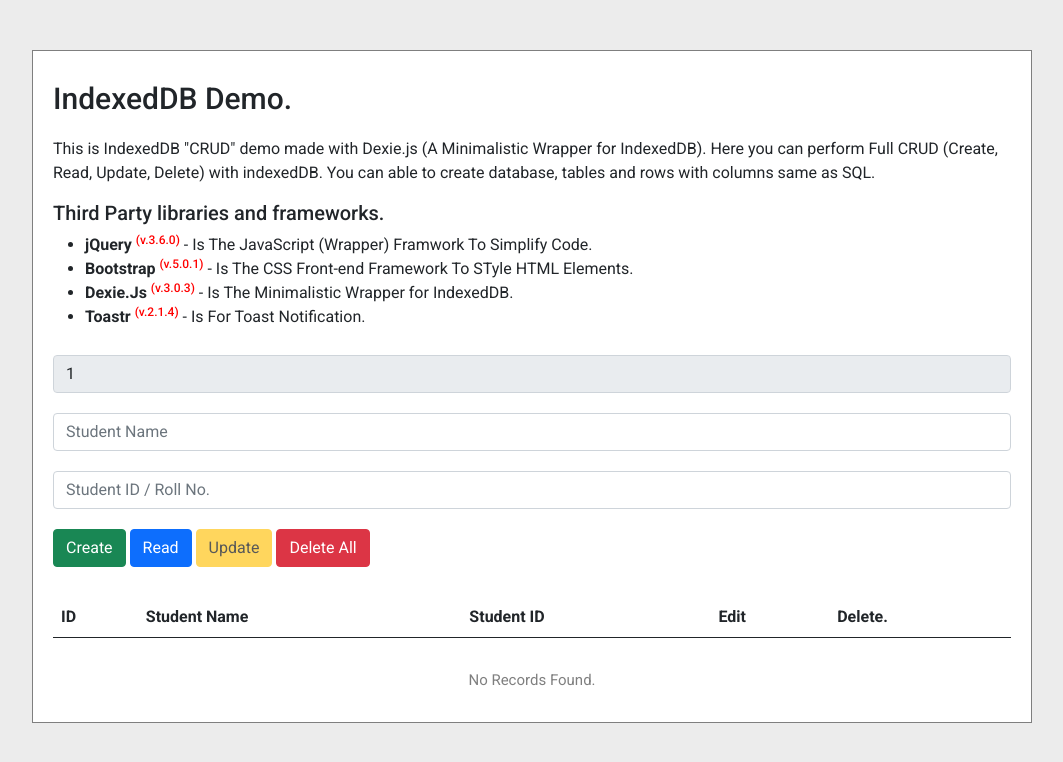
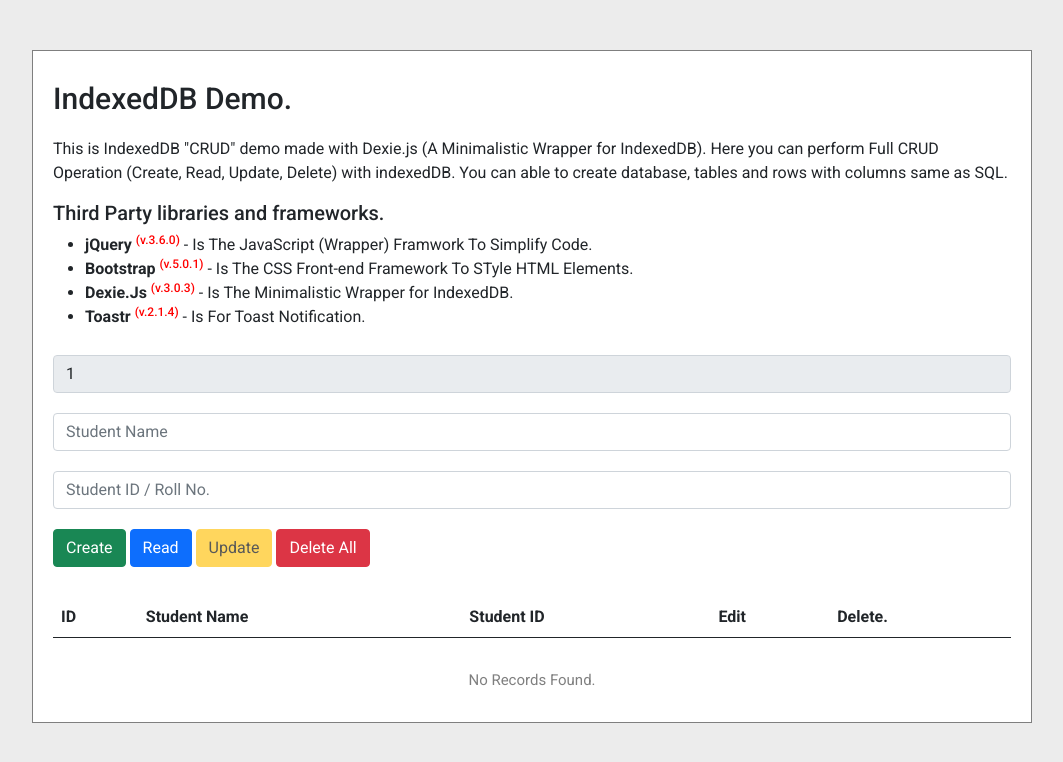
Before and after one commit to gandharthakar/indexeddb-crud-demo, a plain HTML site: page index.html in a window 1280 px wide. Shown: the whole page, without its empty margins (108-1171 px from the left). Drawn offline with nearby package versions, Linux system fonts and the light colour scheme.

Commit message:
small fix.

```diff
--- a/index.html
+++ b/index.html
@@ -41,7 +41,7 @@
 
         <div class="wrapper">
             <h1 class="idbdm-title">IndexedDB Demo.</h1>
-            <p>This is IndexedDB "CRUD" demo made with Dexie.js (A Minimalistic Wrapper for IndexedDB). Here you can perform Full CRUD (Create, Read, Update, Delete) with indexedDB. You can able to create database, tables and rows with columns same as SQL.</p>
+            <p>This is IndexedDB "CRUD" demo made with Dexie.js (A Minimalistic Wrapper for IndexedDB). Here you can perform Full CRUD Operation (Create, Read, Update, Delete) with indexedDB. You can able to create database, tables and rows with columns same as SQL.</p>
             <h5>Third Party libraries and frameworks. </h5>
             <ul class="third-party-list">
                 <li>
```
